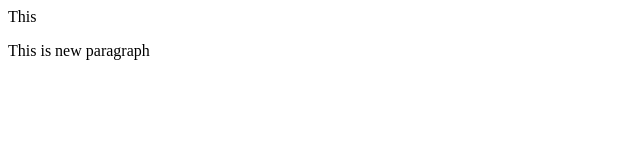
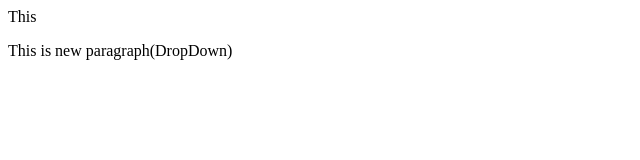
Before and after one commit to 15SurajRaj/localrepo, a plain HTML site: page index.html in a window 1280 px wide. Shown: the full height of the page, 0-640 px from the left. Drawn offline with Linux system fonts and the light colour scheme.

Commit message:
Add dropdown

```diff
--- a/index.html
+++ b/index.html
@@ -1,2 +1,2 @@
 <span>This</span>
-<p>This is new paragraph</p>
+<p>This is new paragraph(DropDown)</p>
```
